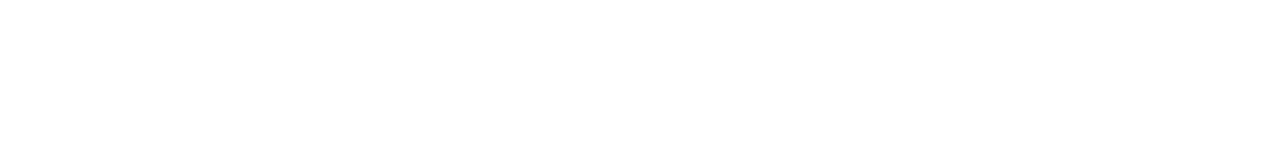
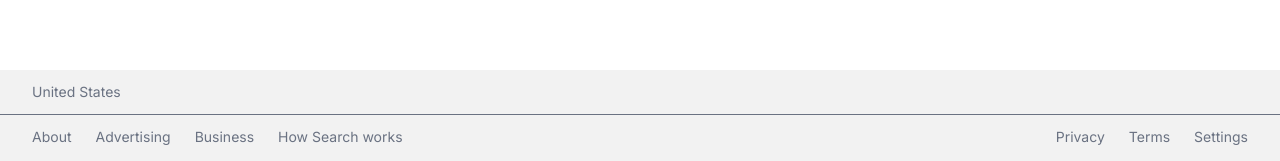
Before and after one commit to krispetrov/google-next, a Next.js app: page / in a window 1280 px wide. Shown: the part 621-782 px from the top of the page. Built offline with nearby package versions, Linux system fonts and the light colour scheme; no server answers.

Commit message:
add footer component

```diff
--- a/src/app/layout.js
+++ b/src/app/layout.js
@@ -1,28 +1,21 @@
-import { Geist, Geist_Mono } from "next/font/google";
 import "./globals.css";
+import { Inter } from "next/font/google";
+import Footer from "@/components/Footer";
 
-const geistSans = Geist({
-  variable: "--font-geist-sans",
-  subsets: ["latin"],
-});
-
-const geistMono = Geist_Mono({
-  variable: "--font-geist-mono",
-  subsets: ["latin"],
-});
+const inter = Inter({ subsets: ["latin"] });
 
 export const metadata = {
   title: "Google Clone",
-  description: "An open source Google clone built with Next.js and Tailwind CSS.",
+  description:
+    "An open source Google clone built with Next.js and Tailwind CSS.",
 };
 
 export default function RootLayout({ children }) {
   return (
     <html lang="en">
-      <body
-        className={`${geistSans.variable} ${geistMono.variable} antialiased`}
-      >
+      <body className={inter.className}>
         {children}
+        <Footer />
       </body>
     </html>
   );
--- /dev/null
+++ b/src/components/CountryLookup.jsx
@@ -0,0 +1,25 @@
+'use client';
+import React, { useEffect } from 'react'
+import { useState } from 'react';
+
+export default function CountryLookup() {
+const [country, setCountry] = useState('United States');
+
+useEffect(() => {
+    const getCountry = async() => {
+        const response = await fetch(`https://extreme-ip-lookup.com/json/?key=${process.env.NEXT_PUBLIC_IP_API_KEY}`)
+        .then((res)=>res.json)
+        .then((data)=> data.country);
+        console.log(response)
+        if(!response) return;
+        setCountry(response);
+
+    };
+    getCountry();
+},[]);
+    return (
+    <div>
+    {country}
+    </div>
+  )
+}
--- /dev/null
+++ b/src/components/Footer.jsx
@@ -0,0 +1,29 @@
+import React from "react";
+import CountryLookup from "./CountryLookup";
+
+export default function Footer() {
+  return (
+    <footer className="absolute bottom-0 text-sm text-gray-500 bg-[#f2f2f2] w-full">
+      <div className="border-b px-8 py-3">
+        <CountryLookup />
+      </div>
+      <div className="flex flex-col sm:flex-row justify-between items-center px-8 py-3 space-y-7
+      sm:space-y-0">
+        <ul className=" flex items-center space-x-6">
+            <li className="hover:underline cursor-pointer">About</li>
+            <li className="hover:underline cursor-pointer">Advertising</li>
+            <li className="hover:underline cursor-pointer">Business</li>
+            <li className="hover:underline cursor-pointer">How Search works</li>
+
+        </ul>
+        <ul className=" flex items-center space-x-6">
+            <li className="hover:underline cursor-pointer">Privacy</li>
+            <li className="hover:underline cursor-pointer">Terms</li>
+            <li className="hover:underline cursor-pointer">Settings</li>
+
+        </ul>
+      </div>
+      Footer
+    </footer>
+  );
+}
```
